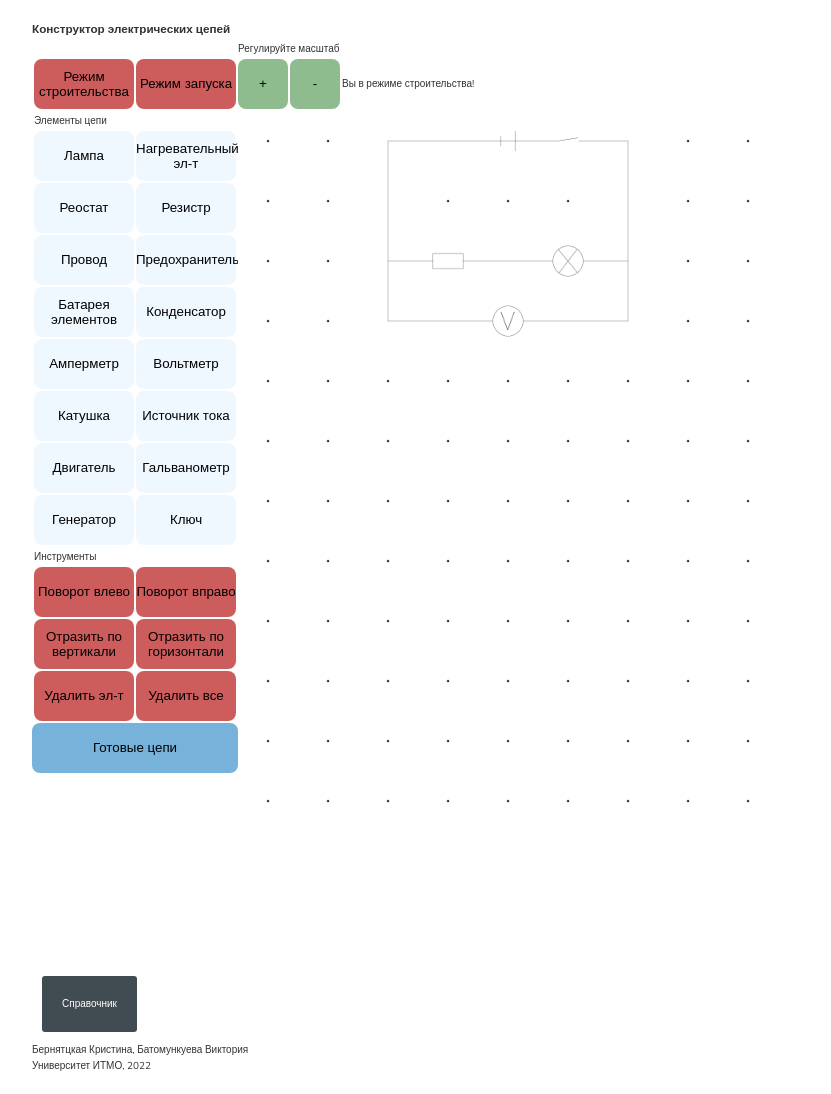
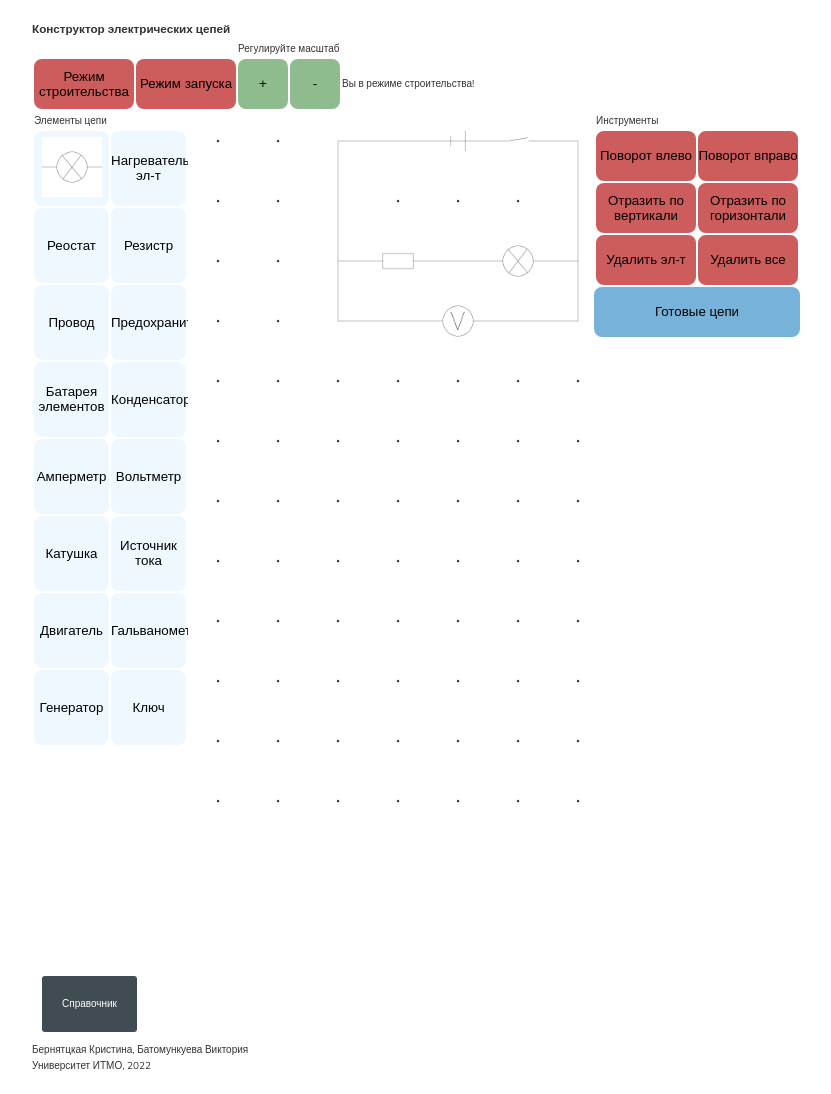
Before and after one commit to themyav/circuits_constructor, a plain HTML site: page index.html in a window 1280 px wide. Shown: the whole page, without its empty margins (224-1055 px from the left). Drawn offline with nearby package versions, Linux system fonts and the light colour scheme.

Commit message:
Редизайн кнопок инструментов

```diff
--- a/css/main.css
+++ b/css/main.css
@@ -23,6 +23,10 @@ aside {
     float: left;
 }
 
+#right_aside{
+    float: right;
+}
+
 .mode button{
     background-color: indianred;
     width: 100px;
@@ -39,8 +43,8 @@ aside {
 }
 .elements button{
     background-color: aliceblue;
-    width: 100px;
-    height: 50px;
+    width: 75px;
+    height: 75px;
     border: 0;
 }
 button:hover{
--- a/index.html
+++ b/index.html
@@ -63,7 +63,7 @@
             </tr>
             <tr>
                 <td>
-                    <button id="lamp">Лампа</button>
+                    <button id="lamp" title="Лампа"><img src="resource/element/lamp/lamp.png" alt="Кнопка «button»" width="60px" height="60px"></button>
                 </td>
                 <td>
                     <button id="heating">Нагревательный эл-т</button>
@@ -188,6 +188,10 @@
                 </td>
             </tr>
         </table>
+
+
+    </aside>
+    <aside id="right_aside">
         <table class="instruments">
             <tr>
                 <td><p>Инструменты</p></td>
@@ -217,8 +221,6 @@
                 </td>
             </tr>
         </table>
-
-
         <table class="default_circuits">
             <button onclick="toggle_circuits()" class="drop_circuits">Готовые цепи</button>
             <div id="myСircuits" class="circuits_dropdown">
```
